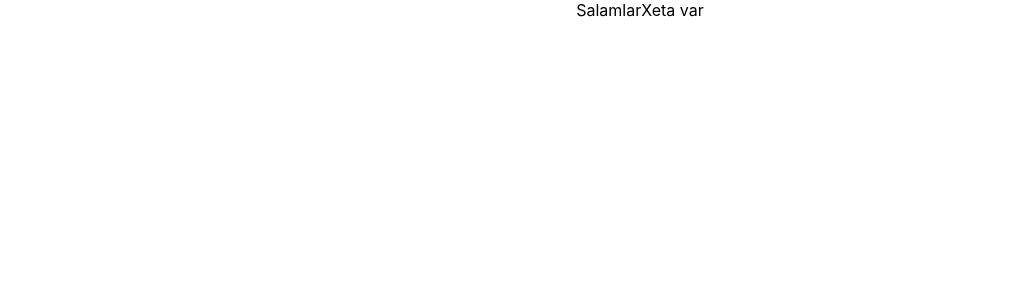
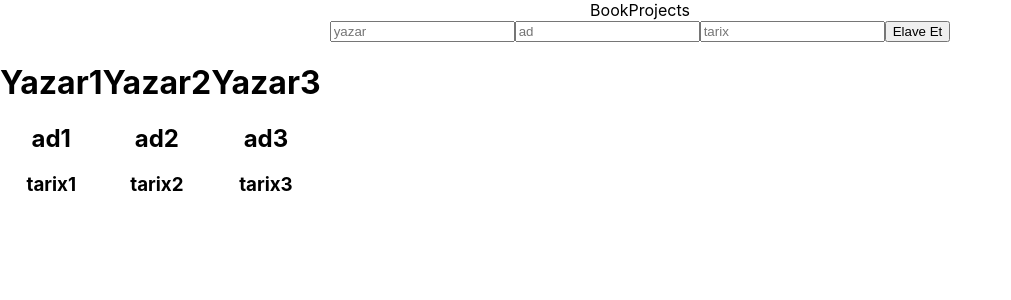
Before and after one commit to gurbangurbanzade/React-Projects, a React (Create React App) app in the folder Exercises/ReactUdemyIA/01MyApp/my-app/: page / in a window 1280 px wide. Shown: the top 300 px of the page, without its empty margins (0-1011 px from the left). Built offline with nearby package versions, Linux system fonts and the light colour scheme; no server answers.

Commit message:
useState toDo task add example

```diff
--- a/Exercises/ReactUdemyIA/01MyApp/my-app/src/App.js
+++ b/Exercises/ReactUdemyIA/01MyApp/my-app/src/App.js
@@ -1,5 +1,6 @@
 import "./App.css";
-import DataFetch from "./Components/05-UseState/DataFetch";
+import BookProjects from "./Components/05-UseState/BookProjects";
+// import DataFetch from "./Components/05-UseState/DataFetch";
 // import ObjectUseState from "./Components/05-UseState/ObjectUseState";
 // import Salamla from "./Components/Salamla";
 // import Form from "./Components/Form";
@@ -27,7 +28,8 @@ import DataFetch from "./Components/05-UseState/DataFetch";
 function App() {
   return (
     <div className="App">
-      <DataFetch />
+      <BookProjects />
+      {/* <DataFetch /> */}
       {/* <ObjectUseState /> */}
       {/* <Saygac /> */}
       {/* <oldContext.Provider value={"kenan"}>
--- /dev/null
+++ b/Exercises/ReactUdemyIA/01MyApp/my-app/src/Components/05-UseState/BookProjects.js
@@ -0,0 +1,61 @@
+import React, { useState } from "react";
+
+function BookProjects() {
+  const [books, setBooks] = useState([
+    { yazar: "Yazar1", ad: "ad1", tarix: "tarix1" },
+    { yazar: "Yazar2", ad: "ad2", tarix: "tarix2" },
+    { yazar: "Yazar3", ad: "ad3", tarix: "tarix3" },
+  ]);
+  const [book, setBook] = useState({ yazar: "", ad: "", tarix: "" });
+
+  const pushBook = () => {
+    setBooks([...books, book]);
+    setBook({ yazar: "", ad: "", tarix: "" });
+  };
+
+  return (
+    <div>
+      BookProjects
+      <div>
+        <input
+          value={book.yazar}
+          type="text"
+          placeholder="yazar"
+          onChange={(e) => {
+            setBook({ ...book, yazar: e.target.value });
+          }}
+        />
+        <input
+          value={book.ad}
+          type="text"
+          placeholder="ad"
+          onChange={(e) => {
+            setBook({ ...book, ad: e.target.value });
+          }}
+        />
+        <input
+          value={book.tarix}
+          type="text"
+          placeholder="tarix"
+          onChange={(e) => {
+            setBook({ ...book, tarix: e.target.value });
+          }}
+        />
+        <button onClick={pushBook}>Elave Et</button>
+      </div>
+      <div style={{ display: "flex" }}>
+        {books.map((book, index) => {
+          return (
+            <div key={index}>
+              <h1>{book.yazar}</h1>
+              <h2>{book.ad}</h2>
+              <h3>{book.tarix}</h3>
+            </div>
+          );
+        })}
+      </div>
+    </div>
+  );
+}
+
+export default BookProjects;
```
